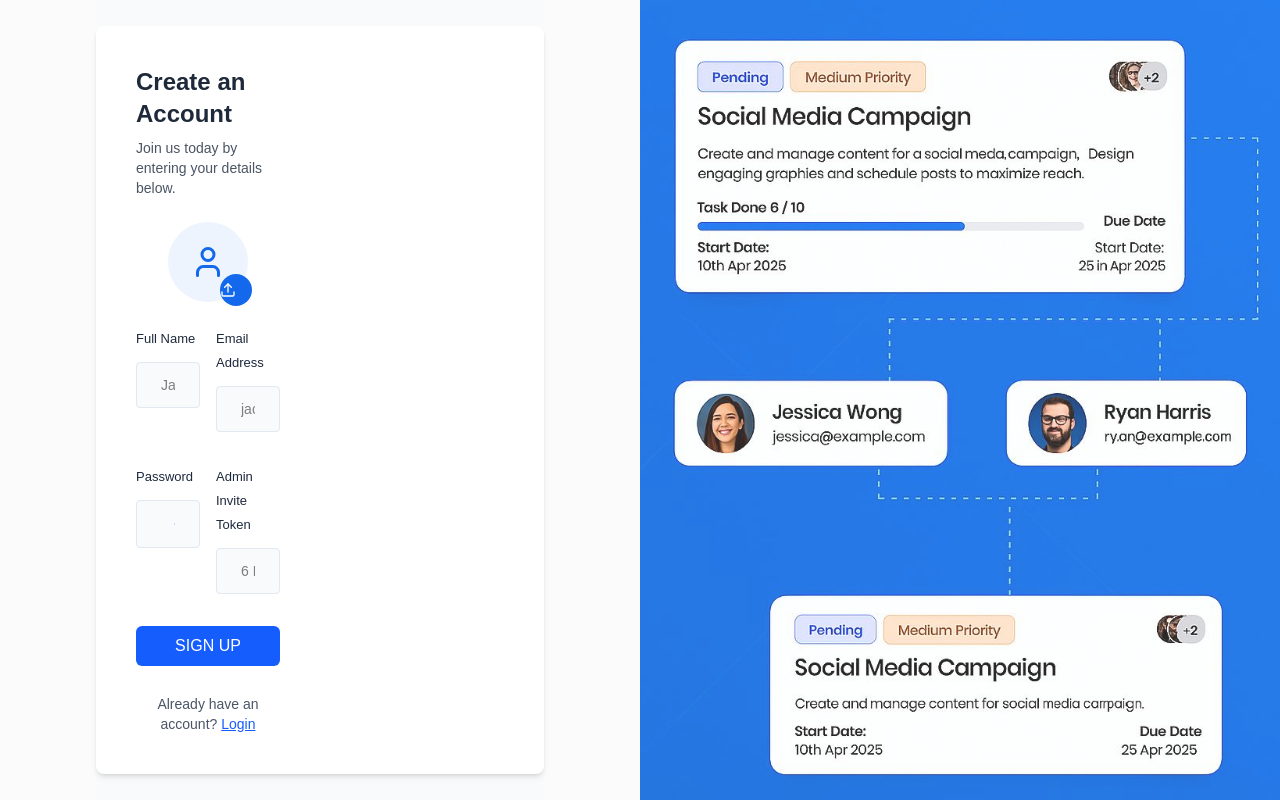
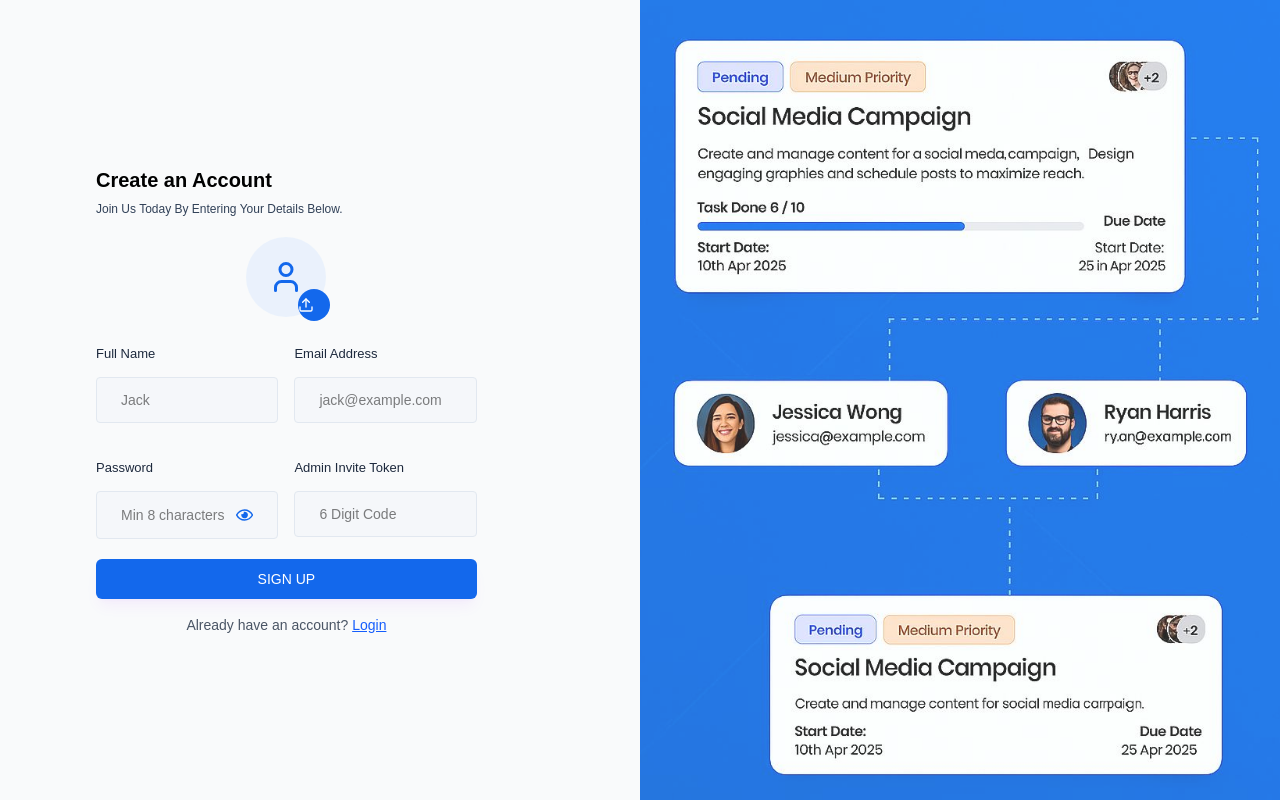
Before and after one commit to Swechhhya/TaskForge, a React (Vite) app in the folder frontend/: page /signup in a window 1280 px wide. Built offline with nearby package versions, Linux system fonts and the light colour scheme.

Commit message:
Fixed login and Signup

```diff
--- a/frontend/src/components/layouts/AuthLayout.jsx
+++ b/frontend/src/components/layouts/AuthLayout.jsx
@@ -3,23 +3,21 @@ import UI_IMG from '../../assets/images/bg-img.png';
 
 const AuthLayout = ({ children }) => {
   return (
-    <div className="flex w-screen h-screen">
+    <div className="flex flex-col md:flex-row min-h-screen w-full bg-gray-50 ">
       {/* Left: Login Form */}
-      <div className="flex-1 flex items-center justify-center px-6 md:px-12">
+      <div className="w-full md:w-1/2 flex items-center justify-center px-6 md:px-12 py-8">
         <div className="w-full max-w-md">
           {children}
         </div>
       </div>
 
-      {/* Right: Background Image */}
-      <div
-        className="hidden md:block sm:w-[40vw]
-    md:w-[35vw]
-    lg:w-[45vw]
-    xl:w-[50vw]
-opacity-85 h-screen bg-cover bg-center bg-no-repeat"
-        style={{ backgroundImage: `url(${UI_IMG})` }}
-      />
+      <div className="hidden md:flex md:w-1/2 h-screen">
+  <img
+    src={UI_IMG}
+    alt="Background visual"
+    className="w-full h-full object-cover opacity-85"
+  />
+</div>
     </div>
   );
 };
--- a/frontend/src/pages/Auth/Login.jsx
+++ b/frontend/src/pages/Auth/Login.jsx
@@ -63,7 +63,7 @@ const Login = () => {
     <AuthLayout>
       <div className="lg:w-[70%] h-3/4 md:h-full flex flex-col justify-center">
         <h3 className="text-xl font-semibold text-black">Welcome Back</h3>
-        <p className="text-xs text-slate-700 mt-[7px] mb-5">
+        <p className="text-xs text-slate-700 mt-[7px] mb-5 capitalize">
           Please enter your details to Log In
         </p>
 
--- a/frontend/src/pages/Auth/SignUp.jsx
+++ b/frontend/src/pages/Auth/SignUp.jsx
@@ -71,26 +71,18 @@ const SignUp = () => {
   };
   return (
     <AuthLayout>
-      <div className="min-h-screen flex items-center justify-center bg-gray-50">
-        <div className="w-full max-w-6xl bg-white shadow-md rounded-lg overflow-hidden grid grid-cols-1 md:grid-cols-2">
-          {/* Left: Form Content */}
-          <div className="p-8 md:p-10">
-            <h2 className="text-2xl font-bold text-gray-800">
-              Create an Account
-            </h2>
-            <p className="text-sm text-gray-600 mt-2 mb-6">
-              Join us today by entering your details below.
-            </p>
+      <div className="lg:w-[85%] h-3/4 md:h-full flex flex-col justify">
+    <h3 className="text-xl font-semibold text-black">Create an Account</h3>
+    <p className="text-xs text-slate-700 mt-[7px] mb-5 capitalize">
+      Join us today by entering your details below.
+    </p>
 
-            <div className="flex justify-center mb-6">
-              <ProfilePhotoSelector
-                image={profilePic}
-                setImage={setProfilePic}
-              />
-            </div>
+    <div className="flex justify-center mb-6">
+      <ProfilePhotoSelector image={profilePic} setImage={setProfilePic} />
+    </div>
 
-            <form onSubmit={handleSignUp} className="space-y-4">
-              <div className="grid grid-cols-1 md:grid-cols-2 gap-4">
+    <form onSubmit={handleSignUp}>
+      <div className="grid grid-cols-1 md:grid-cols-2 gap-4">
                 <Input
                   value={fullName}
                   onChange={({ target }) => setFullName(target.value)}
@@ -125,7 +117,7 @@ const SignUp = () => {
 
               <button
                 type="submit"
-                className="w-full bg-blue-600 hover:bg-blue-700 text-white py-2 rounded-md font-medium transition duration-200"
+                className="btn-primary"
               >
                 SIGN UP
               </button>
@@ -141,8 +133,6 @@ const SignUp = () => {
               </p>
             </form>
           </div>
-        </div>
-      </div>
     </AuthLayout>
   );
 };
```
